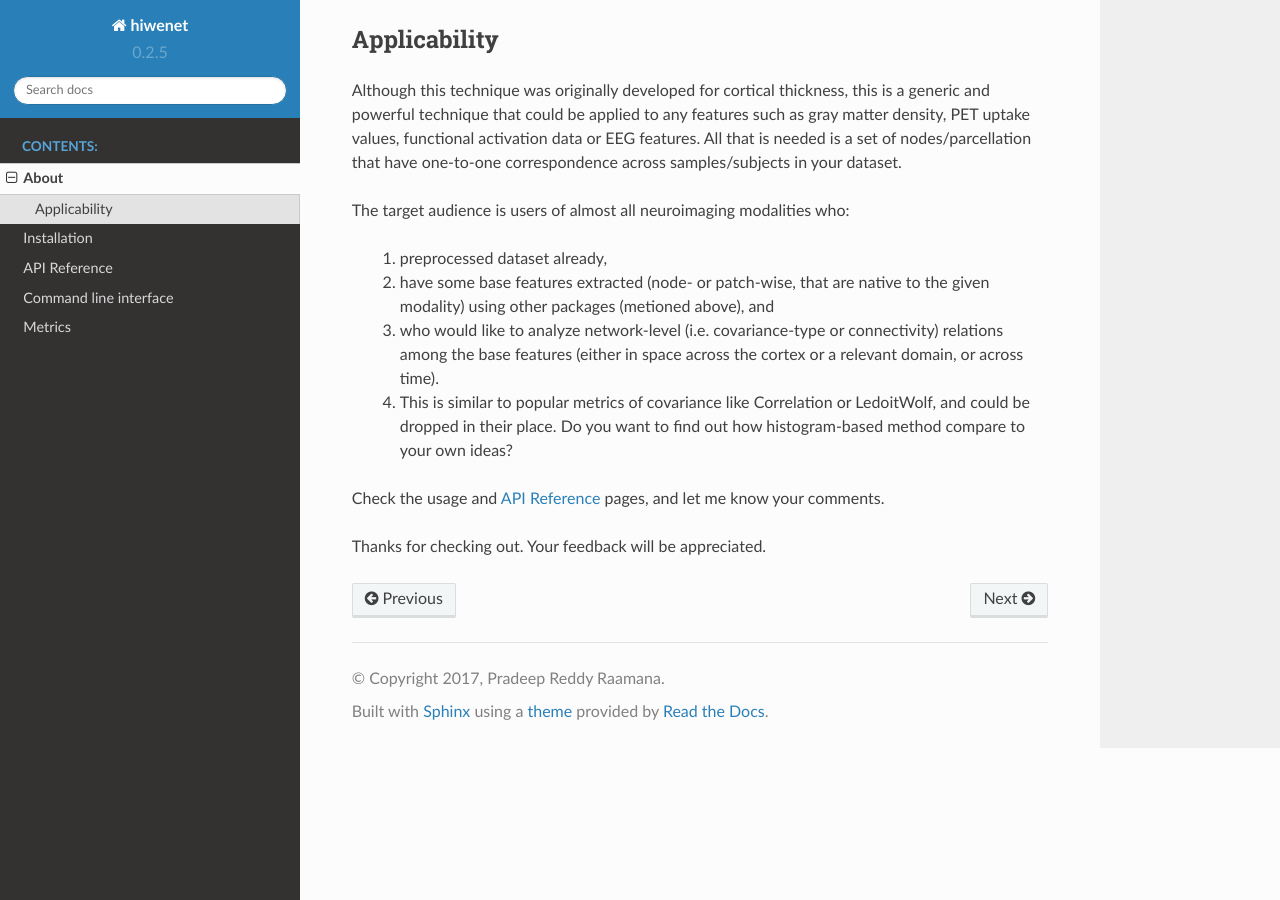
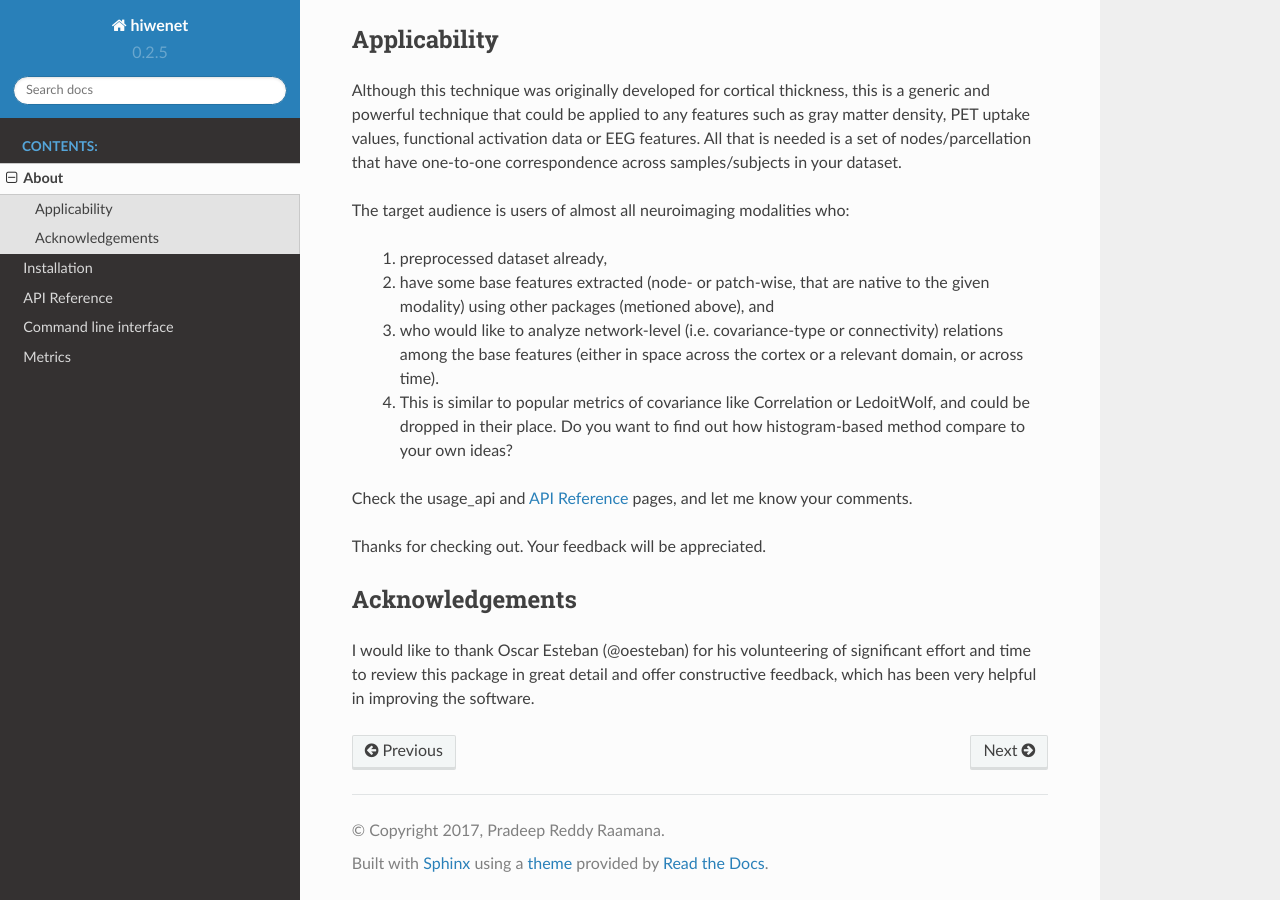
Before and after one commit to raamana/hiwenet, a Sphinx documentation site: the page built from docs/about.rst, in a window 1280 px wide and 900 px high, scrolled down 793 px. Built offline with Sphinx 7.4.7 and the Read the Docs theme 2.0.0, drawn with Linux system fonts in a browser that asks for light colours; pages that are not in the unit, such as notebooks, are missing from menus.

Commit message:
adding acknowledgements [skip ci]

```diff
--- a/docs/about.rst
+++ b/docs/about.rst
@@ -21,6 +21,11 @@ The target audience is users of almost all neuroimaging modalities who:
     4) This is similar to popular metrics of covariance like Correlation or LedoitWolf, and could be dropped in their place. Do you want to find out how histogram-based method compare to your own ideas?
 
 
-Check the :doc:`usage` and :doc:`API` pages, and let me know your comments.
+Check the :doc:`usage_api` and :doc:`API` pages, and let me know your comments.
 
 Thanks for checking out. Your feedback will be appreciated.
+
+Acknowledgements
+----------------
+
+I would like to thank Oscar Esteban (@oesteban) for his volunteering of significant effort and time to review this package in great detail and offer constructive feedback, which has been very helpful in improving the software.
```
